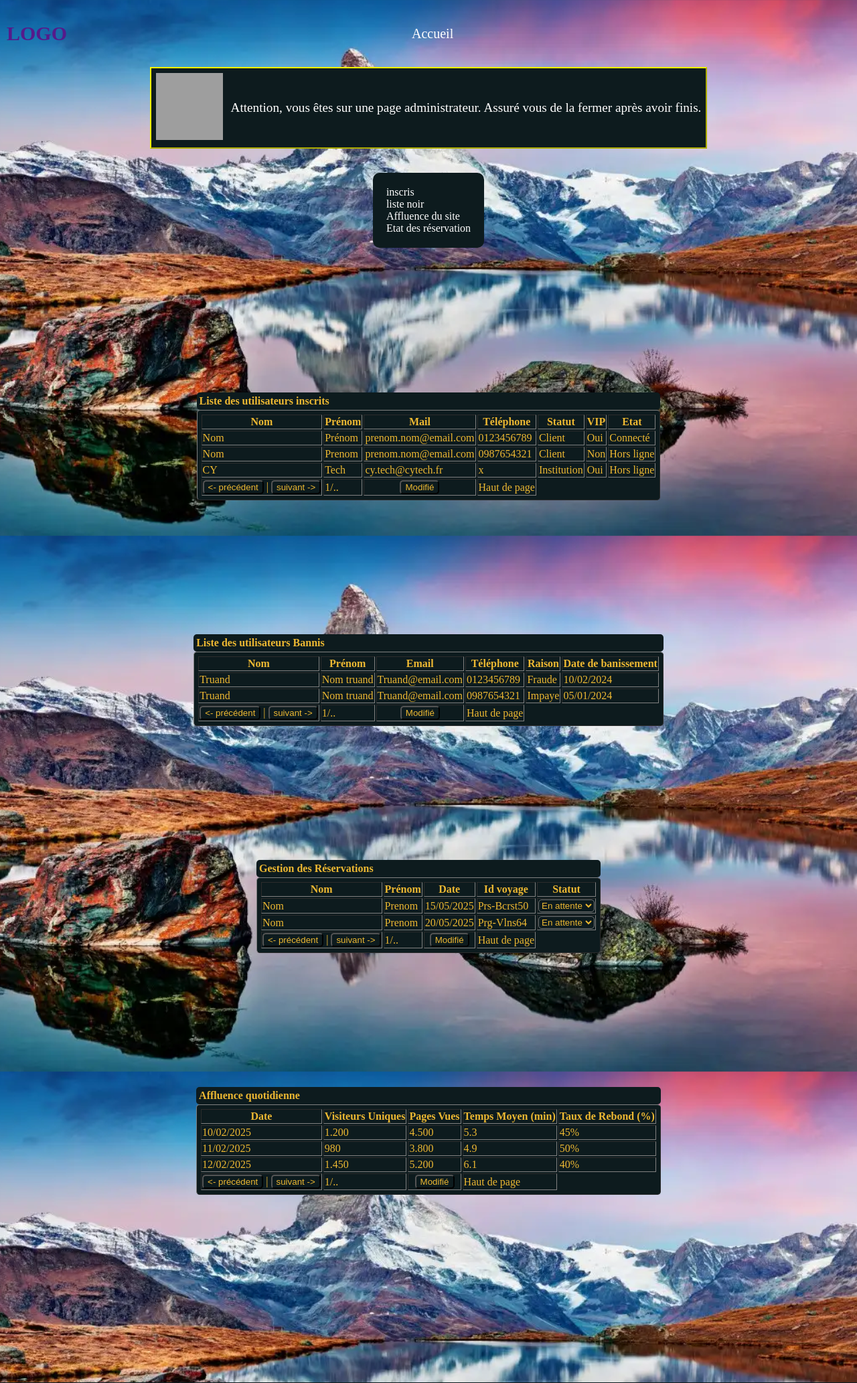
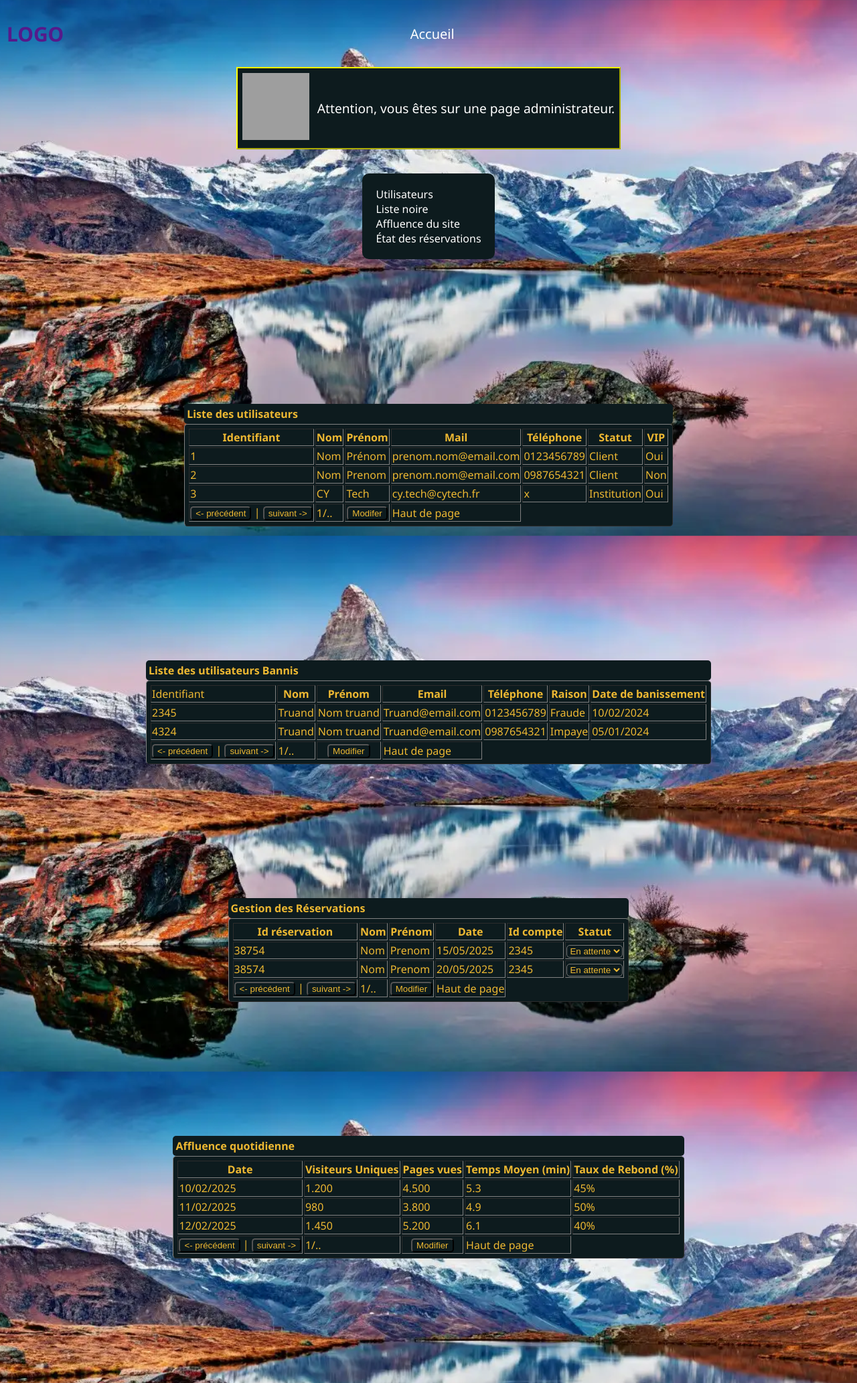
Before and after one commit to valerierx/Click-journeY, a PHP site: page /admin.html in a window 1280 px wide. Shown: the top 2065 px of the page at 67% size. Run offline with PHP 8.4, Linux system fonts and the light colour scheme; grey boxes are pictures that could not be loaded.

Commit message:
refactor: correction page admin 1/2 + ajout police

```diff
--- a/admin.html
+++ b/admin.html
@@ -29,7 +29,7 @@
     <table border="2" style="border-color: yellow; background-color: #0d1b1e; color: white;">
         <tr>
           <td style="border: none; padding: 5px;"><img src="media/warn.png" width="100" height="100"  alt="triangle attention"></td>
-          <td style="border: none; padding: 5px; font-size: larger;">Attention, vous êtes sur une page administrateur. Assuré vous de la fermer après avoir finis.</td>
+          <td style="border: none; padding: 5px; font-size: larger;">Attention, vous êtes sur une page administrateur.</td>
         </tr>
       </table>
 
@@ -42,10 +42,10 @@
 <nav  class="adminbar">
 
     <ul class="ul-adminbar">
-        <li><a href="#utilisateurs" >inscris</a></li>
-        <li><a href="#bannis">liste noir</a></li>
+        <li><a href="#utilisateurs" >Utilisateurs</a></li>
+        <li><a href="#bannis">Liste noire</a></li>
         <li><a href="#stastistique">Affluence du site</a></li>
-        <li><a href="#reservation">Etat des réservation</a></li>
+        <li><a href="#reservation">État des réservations</a></li>
     </ul>
 
 </nav>
@@ -55,45 +55,45 @@
 
 
     <table border="1" id="utilisateurs"  class="admintable" >
-        <caption class="admintable" ><strong>Liste des utilisateurs inscrits</strong></caption>
+        <caption class="admintable" ><strong>Liste des utilisateurs</strong></caption>
         <thead>
             <tr>
+                <th>Identifiant</th>
                 <th>Nom</th>
                 <th>Prénom</th>
                 <th>Mail</th>
                 <th>Téléphone</th>
                 <th>Statut</th>
                 <th>VIP</th>
-                <th>Etat</th>
             </tr>
         </thead>
         <tbody>
             <tr>
+                <td>1</td>
                 <td>Nom</td>
                 <td>Prénom</td>
                 <td>prenom.nom@email.com</td>
                 <td>0123456789</td>
                 <td>Client</td>
                 <td>Oui</td>
-                <td>Connecté</td>
             </tr>
             <tr>
+                <td>2</td>
                 <td>Nom</td>
                 <td>Prenom</td>
                 <td>prenom.nom@email.com</td>
                 <td>0987654321</td>
                 <td>Client</td>
                 <td>Non</td>
-                <td>Hors ligne</td>
             </tr>
             <tr>
+                <td>3</td>
                 <td>CY</td>
                 <td>Tech</td>
                 <td>cy.tech@cytech.fr</td>
                 <td>x</td>
                 <td>Institution</td>
                 <td>Oui</td>
-                <td>Hors ligne</td>
             </tr>
         </tbody>
         <tfoot>
@@ -101,8 +101,8 @@
 
                 <td><button> <- précédent </button>  | <button>suivant -> </button> </td>
                 <td>1/..</td>
-                <td style="text-align: center;"><button>Modifié</button></td>
-                <td  class="td-admin"><a href="#haut-de-page">Haut de page</a></td>
+                <td class="td-admin-modif"><button>Modifer</button></td>
+                <td class="td-admin"><a href="#haut-de-page">Haut de page</a></td>
             </tr>
 
 
@@ -118,6 +118,7 @@
         <caption class="admintable" ><strong>Liste des utilisateurs Bannis</strong></caption>
         <thead>
             <tr>
+                <td>Identifiant</td>
                 <th>Nom</th>
                 <th>Prénom</th>
                 <th>Email</th>
@@ -128,6 +129,7 @@
         </thead>
         <tbody>
             <tr>
+                <td>2345</td>
                 <td>Truand</td>
                 <td>Nom truand</td>
                 <td>Truand@email.com</td>
@@ -136,6 +138,7 @@
                 <td>10/02/2024</td>
             </tr>
             <tr>
+                <td>4324</td>
                 <td>Truand</td>
                 <td>Nom truand</td>
                 <td>Truand@email.com</td>
@@ -149,7 +152,7 @@
 
                 <td><button><- précédent </button>  | <button>suivant -> </button> </td>
                 <td>1/..</td>
-                <td style="text-align: center;"><button>Modifié</button></td>
+                <td style="text-align: center;"><button>Modifier</button></td>
                 <td  class="td-admin"><a href="#haut-de-page">Haut de page</a></td>
             </tr>
         </tfoot>
@@ -163,19 +166,21 @@
         <caption class="admintable" ><strong>Gestion des Réservations</strong></caption>
         <thead>
             <tr>
+                <th>Id réservation</th>
                 <th>Nom</th>
                 <th>Prénom</th>
                 <th>Date</th>
-                <th>Id voyage</th>
+                <th>Id compte</th>
                 <th>Statut</th>
             </tr>
         </thead>
         <tbody>
             <tr>
+                <td>38754</td>
                 <td>Nom</td>
                 <td>Prenom</td>
                 <td>15/05/2025</td>
-                <td>Prs-Bcrst50</td>
+                <td>2345</td>
                 <td>
                     <select class="status">
                         <option value="En attente">En attente</option>
@@ -185,10 +190,11 @@
                 </td>
             </tr>
             <tr>
+                <td>38574</td>
                 <td>Nom</td>
                 <td>Prenom</td>
                 <td>20/05/2025</td>
-                <td>Prg-Vlns64</td>
+                <td>2345</td>
                 <td>
                     <select class="status">
                         <option value="En attente">En attente</option>
@@ -203,7 +209,7 @@
 
             <td><button><- précédent </button>  | <button>suivant -> </button> </td>
             <td>1/..</td>
-            <td style="text-align: center;"><button>Modifié</button></td>
+            <td style="text-align: center;"><button>Modifier</button></td>
             <td  class="td-admin"><a href="#haut-de-page">Haut de page</a></td>
         </tr>
     </tfoot>
@@ -221,7 +227,7 @@
             <tr>
                 <th>Date</th>
                 <th>Visiteurs Uniques</th>
-                <th>Pages Vues</th>
+                <th>Pages vues</th>
                 <th>Temps Moyen (min)</th>
                 <th>Taux de Rebond (%)</th>
             </tr>
@@ -254,7 +260,7 @@
 
                 <td><button><- précédent </button>  | <button>suivant -> </button> </td>
                 <td>1/..</td>
-                <td style="text-align: center;"><button>Modifié</button></td>
+                <td style="text-align: center;"><button>Modifier</button></td>
                 <td  class="td-admin"><a href="#haut-de-page">Haut de page</a></td>
             </tr>
         </tfoot>
--- a/style.css
+++ b/style.css
@@ -1,10 +1,14 @@
+@import url('https://fonts.googleapis.com/css2?family=Noto+Sans:ital,wght@0,100..900;1,100..900&display=swap');
+
 *{
     text-decoration: none;
 }
 
 body{
+    font-family: "Noto Sans", serif;
+    font-optical-sizing: auto;
     background-image: url(paysage.jpg);
-    background-size: cover ;
+    background-size: cover;
     background-repeat: no-repeat;
     background-position: center;
     height: 100vh;
@@ -273,6 +277,9 @@ td.td-admin a:hover {
     color: white;
 }
 
+td.td-admin-modif {
+    text-align: center;
+}
 
 /*Body admin fin*/
 
```
